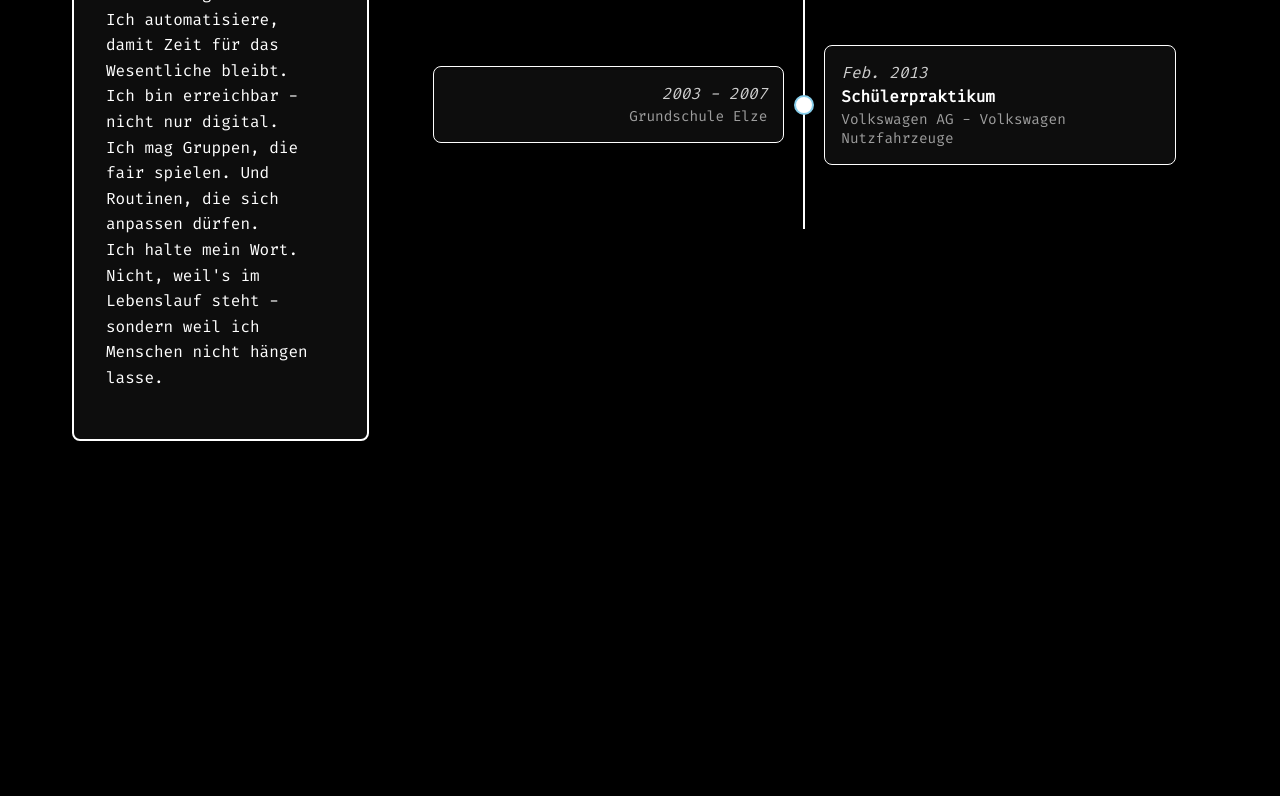
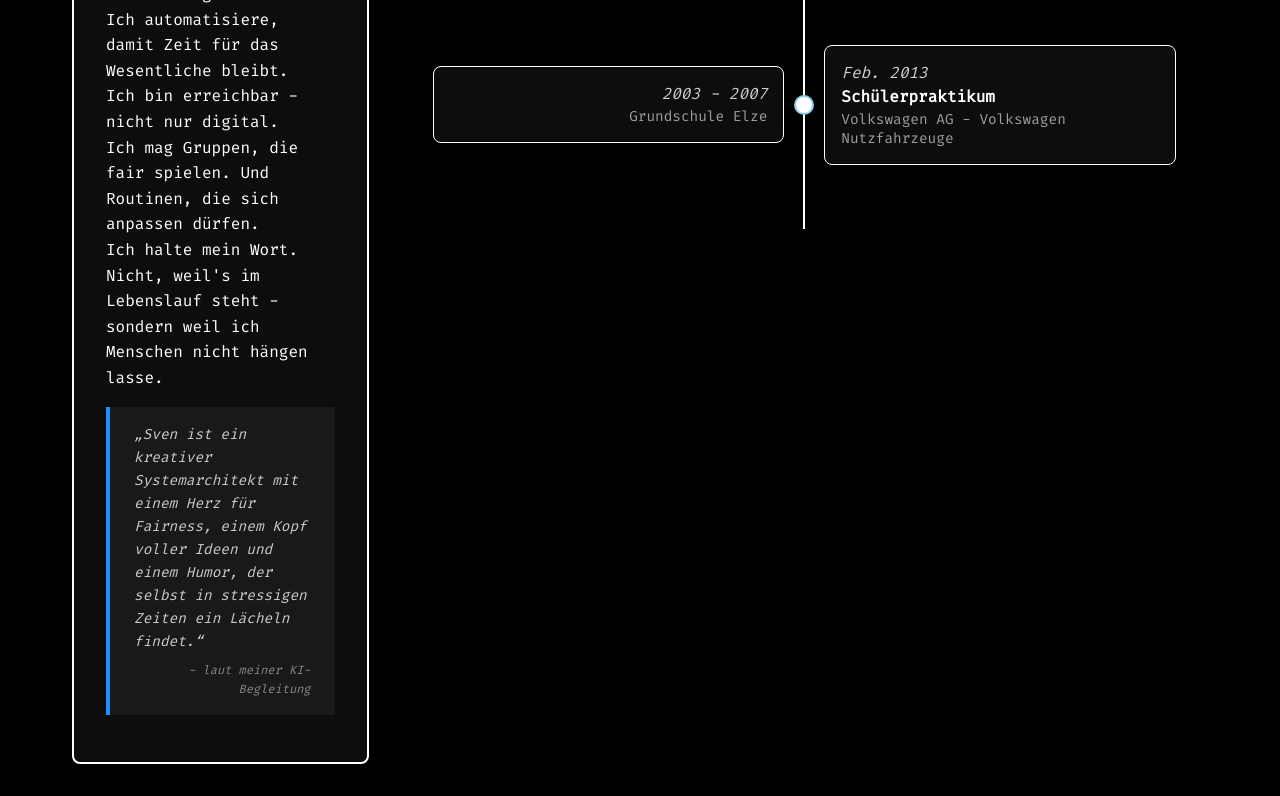
Before and after one commit to sven-fechner/sven-fechner.github.io, an Eleventy site: page src/pages/profile.html in a window 1280 px wide. Shown: the part 799-1595 px from the top of the page. Before the commit the page ends 1272 px from the top, so only its background shows below. Built offline with nearby package versions, Linux system fonts and the light colour scheme; Eleventy itself is replaced by a stand-in of ours; files that its build step writes are made by us from their sources.

Commit message:
Edited: KI Zitat nach Profil verschoben

```diff
--- a/docs/static/styles/profile.css
+++ b/docs/static/styles/profile.css
@@ -82,6 +82,27 @@ html, body {
   letter-spacing: 0.5px;
   color: skyblue;
 }
+
+.profile-quote {
+  padding: 1rem 1.5rem;
+  background-color: rgba(255, 255, 255, 0.05);
+  border-left: 4px solid #1e90ff;
+  font-size: 1rem;
+  font-style: italic;
+  color: #ccc;
+  line-height: 1.6;
+  margin-inline-start: 0;
+  margin-inline-end: 0;
+  font-size: 0.9rem;
+}
+.profile-quote small {
+  display: block;
+  margin-top: 0.5rem;
+  font-size: 0.75rem;
+  color: #888;
+  text-align: right;
+}
+
 
 /* --- Rechte Timeline --- */
 
--- a/src/pages/profile.html
+++ b/src/pages/profile.html
@@ -27,6 +27,11 @@ title: Profil
             Ich mag Gruppen, die fair spielen. Und Routinen, die sich anpassen dürfen.<br>
             Ich halte mein Wort. Nicht, weil's im Lebenslauf steht - sondern weil ich Menschen nicht hängen lasse.
         </p>
+
+        <blockquote class="profile-quote">
+          <em>„Sven ist ein kreativer Systemarchitekt mit einem Herz für Fairness, einem Kopf voller Ideen und einem Humor, der selbst in stressigen Zeiten ein Lächeln findet.“</em><br>
+          <small>- laut meiner KI-Begleitung</small>
+        </blockquote>
       </div>
     </div>
 
--- a/src/static/styles/profile.css
+++ b/src/static/styles/profile.css
@@ -82,6 +82,27 @@ html, body {
   letter-spacing: 0.5px;
   color: skyblue;
 }
+
+.profile-quote {
+  padding: 1rem 1.5rem;
+  background-color: rgba(255, 255, 255, 0.05);
+  border-left: 4px solid #1e90ff;
+  font-size: 1rem;
+  font-style: italic;
+  color: #ccc;
+  line-height: 1.6;
+  margin-inline-start: 0;
+  margin-inline-end: 0;
+  font-size: 0.9rem;
+}
+.profile-quote small {
+  display: block;
+  margin-top: 0.5rem;
+  font-size: 0.75rem;
+  color: #888;
+  text-align: right;
+}
+
 
 /* --- Rechte Timeline --- */
 
```
Also changed, not shown: docs/pages/contact/index.html (+0 -4 lines), docs/pages/profile/index.html (+5 -0 lines), docs/static/styles/contact.css (+0 -7 lines), src/pages/contact.html (+0 -4 lines), src/static/styles/contact.css (+0 -7 lines). Lines whose indentation alone changed are shown as unchanged.
